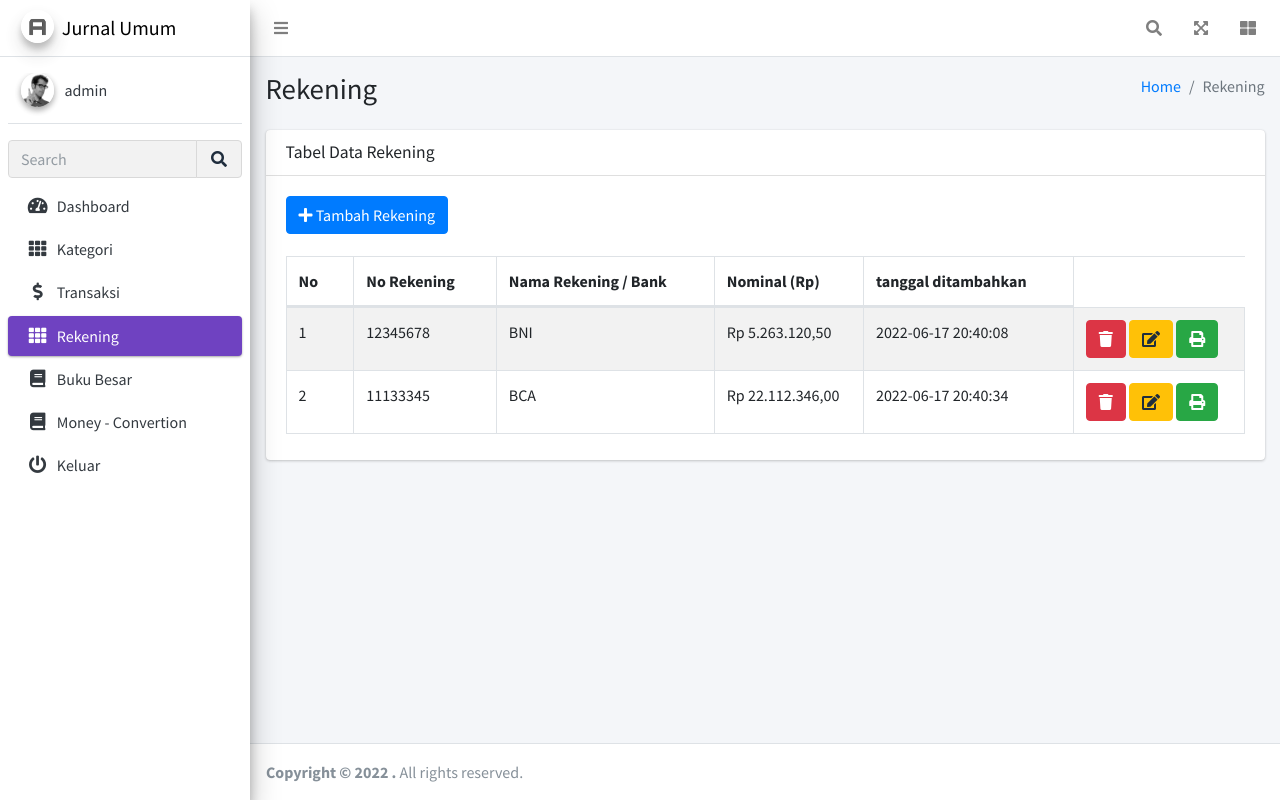
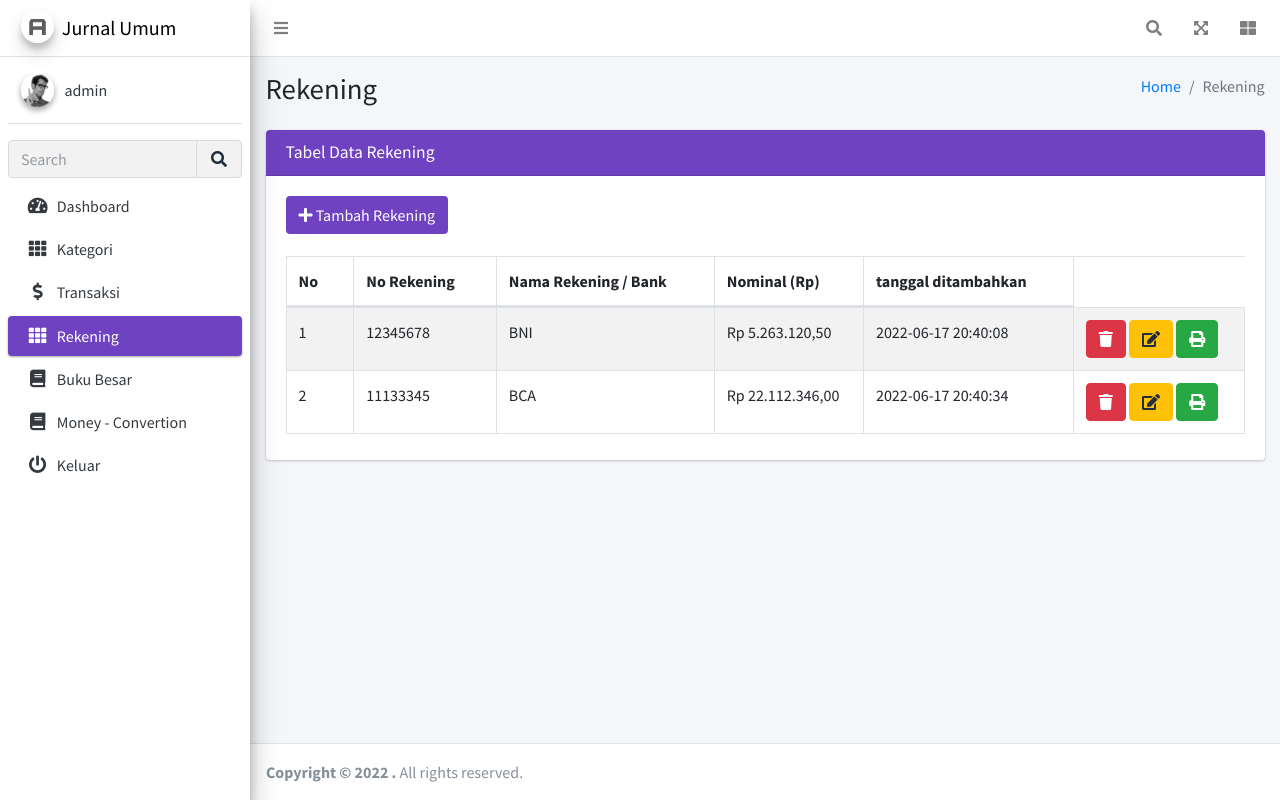
Before and after one commit to deflyharfrian/jurnalumum, a PHP site: page /pages/admin/index.php?rekening in a window 1280 px wide. Run offline with PHP 8.4, Linux system fonts and the light colour scheme; a user stored in the database is signed in; data comes from the database, SQL or seed files in the repository; some libraries are stand-ins or nearby versions.

Commit message:
Update rekening.php

```diff
--- a/pages/admin/rekening.php
+++ b/pages/admin/rekening.php
@@ -24,12 +24,12 @@ error_reporting(0);
     <div class="container-fluid">
 
         <div class="card">
-            <div class="card-header">
+            <div class="card-header bg-purple">
                 <h3 class="card-title">Tabel Data Rekening</h3>
             </div>
             <!-- /.card-header -->
             <div class="card-body">
-                <button type="button" class="btn btn-primary mb-3" data-toggle="modal" data-target="#mdltambah_rekening">
+                <button type="button" class="btn bg-purple mb-3" data-toggle="modal" data-target="#mdltambah_rekening">
                     <i class="fa fa-plus"></i> Tambah Rekening
                 </button>
 
```
